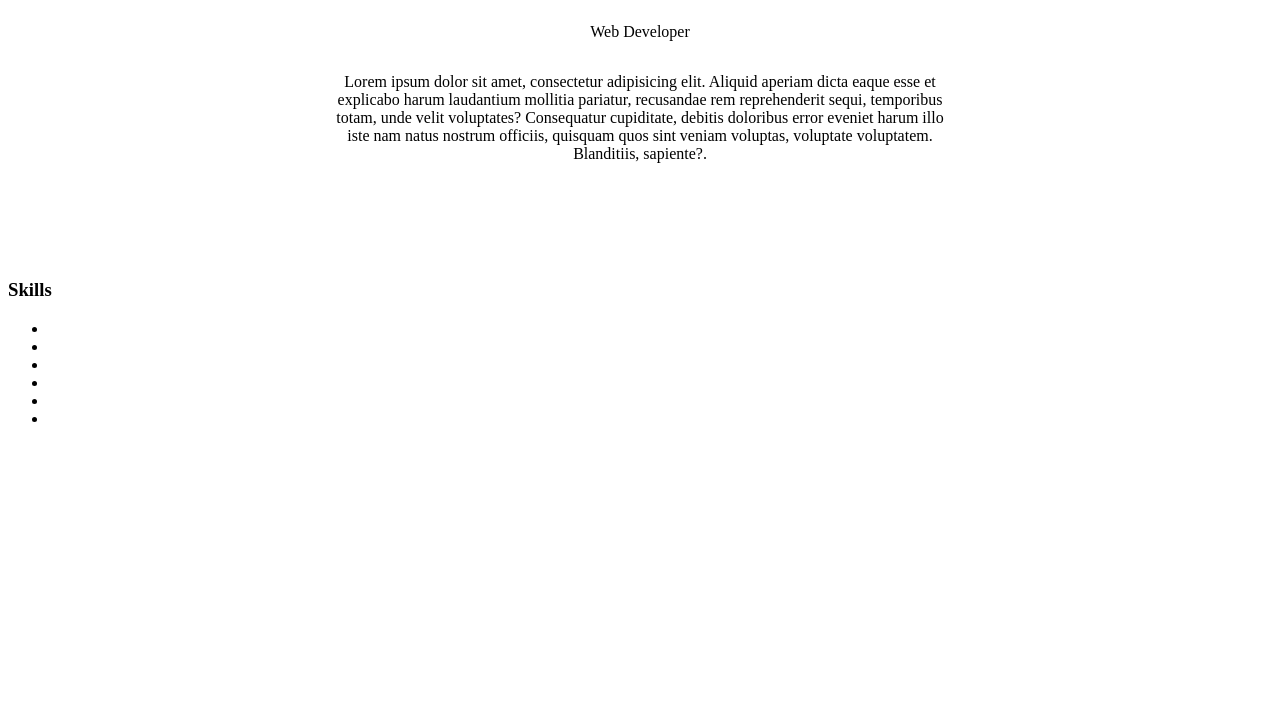
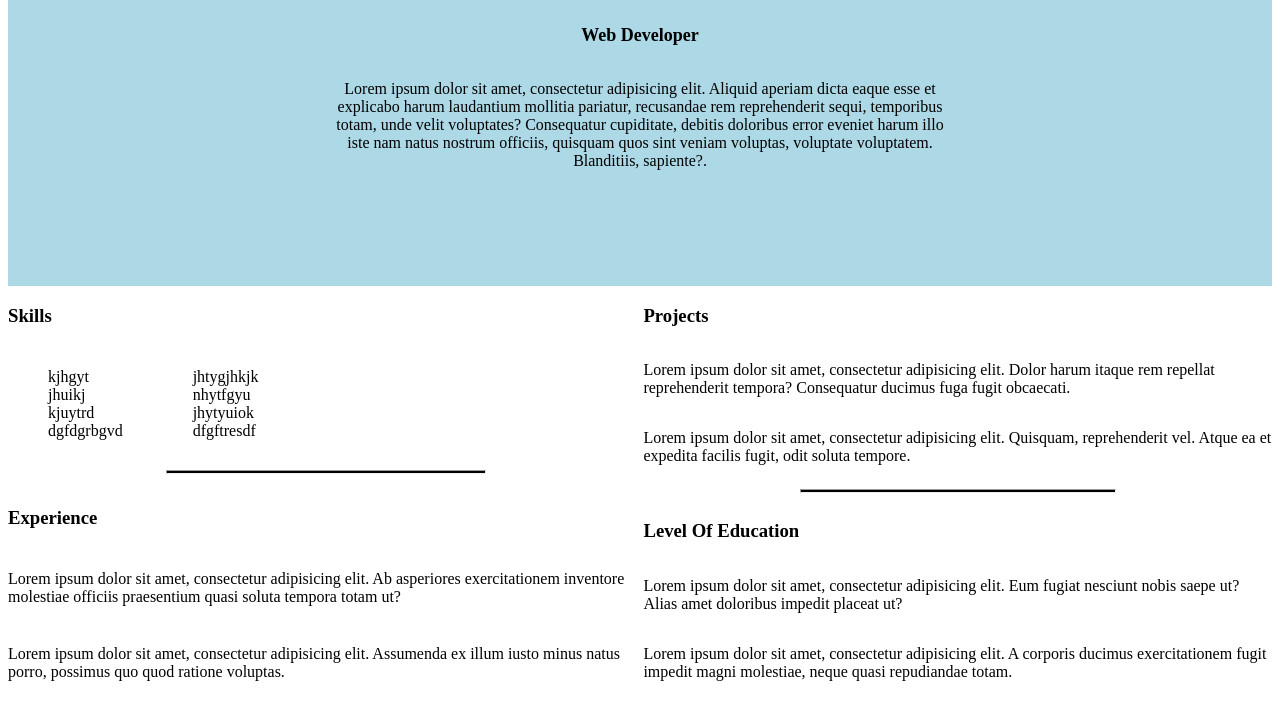
Before and after one commit to AnthonyG8520/Anthony-Gonzales-Resume, a plain HTML site: page index.html in a window 1280 px wide. Shown: the part 81-800 px from the top of the page. Drawn offline with Linux system fonts and the light colour scheme.

Commit message:
EOD commit

```diff
--- a/index.html
+++ b/index.html
@@ -13,24 +13,36 @@
                 <p>Lorem ipsum dolor sit amet, consectetur adipisicing elit. Aliquid aperiam dicta eaque esse et explicabo harum laudantium mollitia pariatur, recusandae rem reprehenderit sequi, temporibus totam, unde velit voluptates? Consequatur cupiditate, debitis doloribus error eveniet harum illo iste nam natus nostrum officiis, quisquam quos sint veniam voluptas, voluptate voluptatem. Blanditiis, sapiente?.</p>
             </div>
         </header>
-        <main>
-            <section>
+        <main id="content">
+            <section id="left-section">
                     <h3>Skills</h3>
-                    <ul>
+                    <ul id="skills-list">
                         <div>
-                            <li></li>
-                            <li></li>
-                            <li></li>
+                            <li>kjhgyt</li>
+                            <li>jhuikj</li>
+                            <li>kjuytrd</li>
+                            <li>dgfdgrbgvd</li>
                         </div>
-                        <div>
-                            <li></li>
-                            <li></li>
-                            <li></li>
+                        <div id="right-side-list-items">
+                            <li>jhtygjhkjk</li>
+                            <li>nhytfgyu</li>
+                            <li>jhytyuiok</li>
+                            <li>dfgftresdf</li>
                         </div>
                     </ul>
+                    <hr>
+                    <h3>Experience</h3>
+                    <p>Lorem ipsum dolor sit amet, consectetur adipisicing elit. Ab asperiores exercitationem inventore molestiae officiis praesentium quasi soluta tempora totam ut?</p>
+                    <p>Lorem ipsum dolor sit amet, consectetur adipisicing elit. Assumenda ex illum iusto minus natus porro, possimus quo quod ratione voluptas.</p>
             </section>
-            <section>
-
+            <section id="right-section">
+                    <h3>Projects</h3>
+                    <p>Lorem ipsum dolor sit amet, consectetur adipisicing elit. Dolor harum itaque rem repellat reprehenderit tempora? Consequatur ducimus fuga fugit obcaecati.</p>
+                    <p>Lorem ipsum dolor sit amet, consectetur adipisicing elit. Quisquam, reprehenderit vel. Atque ea et expedita facilis fugit, odit soluta tempore.</p>
+                    <hr>
+                    <h3>Level Of Education</h3>
+                    <p>Lorem ipsum dolor sit amet, consectetur adipisicing elit. Eum fugiat nesciunt nobis saepe ut? Alias amet doloribus impedit placeat ut?</p>
+                    <p>Lorem ipsum dolor sit amet, consectetur adipisicing elit. A corporis ducimus exercitationem fugit impedit magni molestiae, neque quasi repudiandae totam.</p>
             </section>
         </main>
     </body>
--- a/main.css
+++ b/main.css
@@ -2,7 +2,8 @@
     display: flex;
     flex-direction: column;
     align-items: center;
-    margin-bottom: 100px;
+    padding-bottom: 100px;
+    background-color: lightblue;
 }
 
 .header-body{
@@ -11,5 +12,38 @@
 }
 
 .sub-header{
+    font-weight: bold;
+    font-size: large;
+}
 
+#skills-list{
+    display: flex;
+    /*justify-content: space-around;*/
+    list-style-type: none;
 }
+
+#right-side-list-items{
+    margin-left: 70px;
+}
+
+#left-section{
+    display: flex;
+    flex-direction: column;
+    justify-content:space-between;
+}
+
+#right-section{
+    display: flex;
+    flex-direction: column;
+    justify-content:space-between;
+}
+
+#content{
+    display: flex;
+}
+
+hr{
+    width: 50%;
+    height: 2px;
+    background: black;
+}
```
